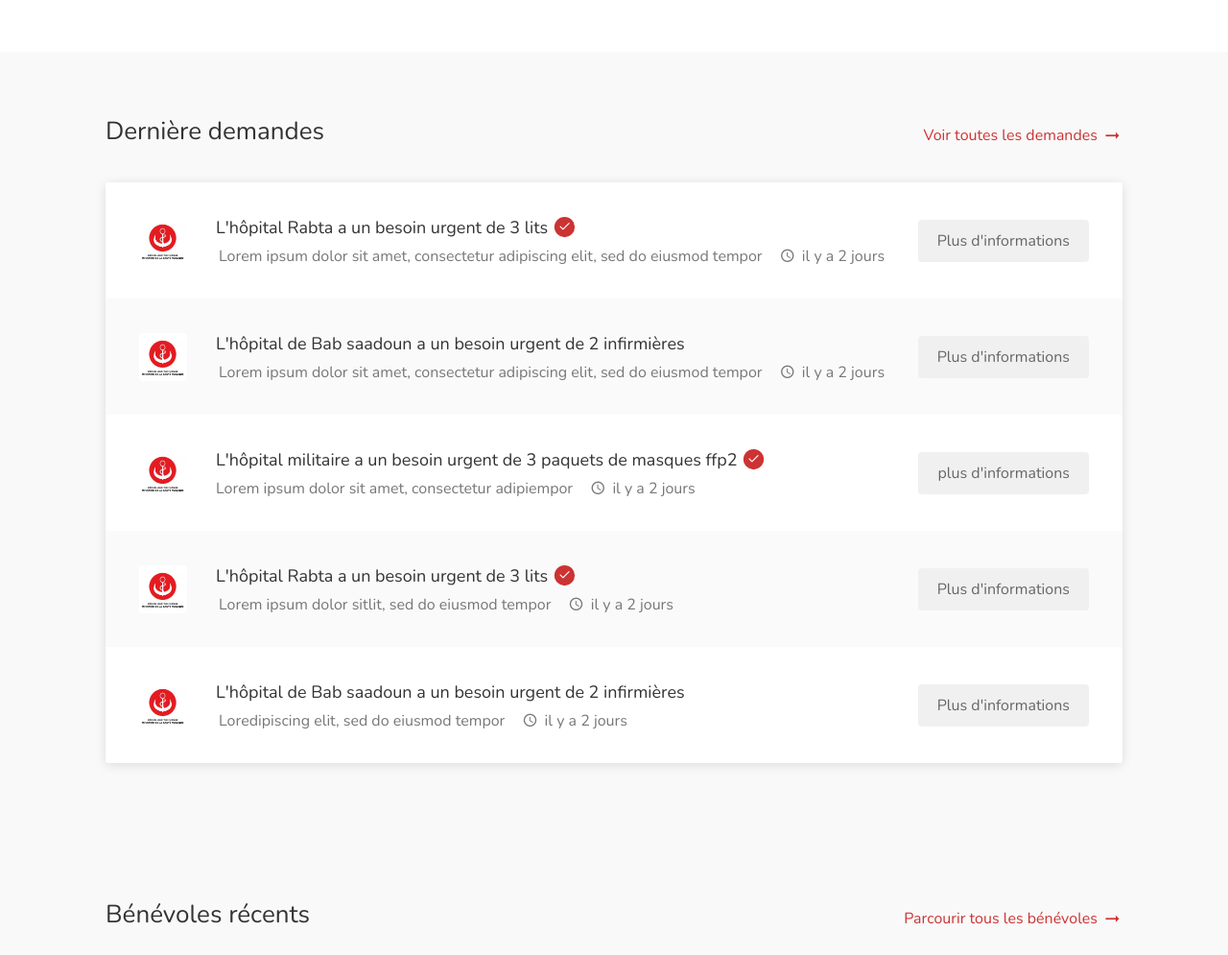
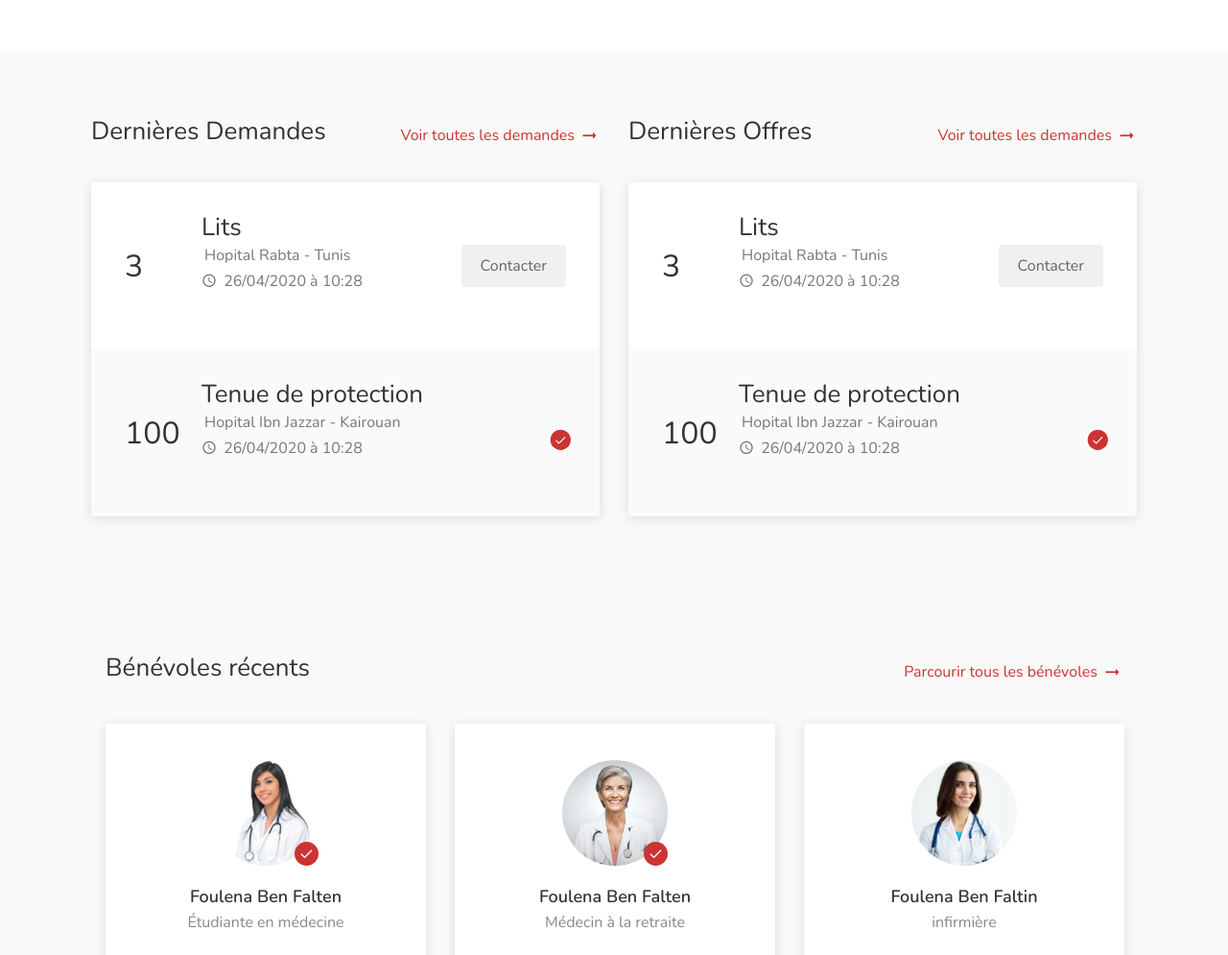
Before and after one commit to jaballah699/jaballah699.github.io, a plain HTML site: page index.html in a window 1280 px wide. Shown: the part 780-1775 px from the top of the page at 96% size. Drawn offline with nearby package versions, Linux system fonts and the light colour scheme; some packages are replaced by stand-ins of ours; files whose address does not match are found by name.

Commit message:
Add files via upload

```diff
--- a/index.html
+++ b/index.html
@@ -179,11 +179,12 @@
 <div class="section gray margin-top-45 padding-top-65 padding-bottom-75">
 	<div class="container">
 		<div class="row">
-			<div class="col-xl-12">
+			<div class="row">
+			<div class="col-xl-6">
 
 				<!-- Section Headline -->
 				<div class="section-headline margin-top-0 margin-bottom-35">
-					<h3>Dernière demandes</h3>
+					<h3>Dernières Demandes</h3>
 					<a href="jobs-list-layout-full-page-map.html" class="headline-link">Voir toutes les demandes</a>
 				</div>
 
@@ -191,156 +192,178 @@
 				<div class="listings-container compact-list-layout margin-top-35">
 
 					<!-- Job Listing -->
-					<a href="single-job-page.html" class="job-listing with-apply-button">
+
+
+<a href="single-job-page.html" class="job-listing with-apply-button">
 
 						<!-- Job Listing Details -->
 						<div class="job-listing-details">
 
 							<!-- Logo -->
 							<div class="job-listing-company-logo">
-								<img src="images/company-logo-05.png" alt="">
+
+<h1>3</h1>
 							</div>
 
 							<!-- Details -->
 							<div class="job-listing-description">
-								<h3 class="job-listing-title">L'hôpital Rabta a un besoin urgent de 3 lits <div class="verified-badge" title="Demande vérifiée" data-tippy-placement="top"></div></h3>
+								<h2 class="job-listing-title">Lits</h2>
 
 								<!-- Job Listing Footer -->
 								<div class="job-listing-footer">
 									<ul>
-										<li><i class=></i> Lorem ipsum dolor sit amet, consectetur adipiscing elit, sed do eiusmod tempor </li>
-										<li><i class="icon-material-outline-access-time"></i> il y a 2 jours</li>
+										<li><i class=""></i> Hopital Rabta - Tunis</li>
+										<li><i class="icon-material-outline-access-time"></i> 26/04/2020 à 10:28</li>
 									</ul>
 								</div>
-							</div>
+							<br></div>
 
-							<!-- Apply Button -->
-							<span class="list-apply-button ripple-effect">Plus d'informations</span>
+							<span class="list-apply-button ripple-effect">Contacter</span><!-- Apply Button -->
+
 						</div>
-					</a>
-
-
-					<!-- Job Listing -->
-					<a href="single-job-page.html" class="job-listing with-apply-button">
+					</a><a href="single-job-page.html" class="job-listing with-apply-button">
 
 						<!-- Job Listing Details -->
 						<div class="job-listing-details">
 
 							<!-- Logo -->
 							<div class="job-listing-company-logo">
-								<img src="images/company-logo-05.png" alt="">
+
+<h1>100</h1>
 							</div>
 
 							<!-- Details -->
 							<div class="job-listing-description">
-								<h3 class="job-listing-title">L'hôpital de 	Bab saadoun a un besoin urgent de 2 infirmières</h3>
+								<h2 class="job-listing-title">Tenue de protection</h2>
 
 								<!-- Job Listing Footer -->
-									<div class="job-listing-footer">
+								<div class="job-listing-footer">
 									<ul>
-										<li><i class=></i> Lorem ipsum dolor sit amet, consectetur adipiscing elit, sed do eiusmod tempor </li>
-										<li><i class="icon-material-outline-access-time"></i> il y a 2 jours</li>
+										<li><i class=""></i> Hopital Ibn Jazzar - Kairouan</li>
+										<br><li><i class="icon-material-outline-access-time"></i> 26/04/2020 à 10:28</li>
 									</ul>
 								</div>
-							</div>
+							<br></div>
 
-							<!-- Apply Button -->
-							<span class="list-apply-button ripple-effect">Plus d'informations</span>
+							<div class="verified-badge" data-tippy-placement="top" data-tippy="" data-original-title="Demande vérifiée"></div><!-- Apply Button -->
+
 						</div>
 					</a>
+
+
+
+
 					<!-- Job Listing -->
-					<a href="single-job-page.html" class="job-listing with-apply-button">
+
+					<!-- Job Listing -->
+
+
+
+					<!-- Job Listing -->
+
+
+
+					<!-- Job Listing -->
+
+
+				</div>
+				<!-- Jobs Container / End -->
+
+			</div>
+
+			<div class="col-xl-6">
+
+				<!-- Section Headline -->
+				<div class="section-headline margin-top-0 margin-bottom-35">
+					<h3>Dernières Offres</h3>
+					<a href="jobs-list-layout-full-page-map.html" class="headline-link">Voir toutes les demandes</a>
+				</div>
+
+				<!-- Jobs Container -->
+				<div class="listings-container compact-list-layout margin-top-35">
+
+					<!-- Job Listing -->
+
+
+<a href="single-job-page.html" class="job-listing with-apply-button">
 
 						<!-- Job Listing Details -->
 						<div class="job-listing-details">
 
 							<!-- Logo -->
 							<div class="job-listing-company-logo">
-							<img src="images/company-logo-05.png" alt="">
+
+<h1>3</h1>
 							</div>
 
 							<!-- Details -->
 							<div class="job-listing-description">
-								<h3 class="job-listing-title">L'hôpital militaire a un besoin urgent de 3 paquets de masques ffp2 <div class="verified-badge" title="Demande vérifiée" data-tippy-placement="top"></div></h3></h3>
+								<h2 class="job-listing-title">Lits</h2>
 
 								<!-- Job Listing Footer -->
 								<div class="job-listing-footer">
 									<ul>
-										<li></i> Lorem ipsum dolor sit amet, consectetur adipiempor</li>
-										<li><i class="icon-material-outline-access-time"></i> il y a 2 jours</li>
+										<li><i class=""></i> Hopital Rabta - Tunis</li>
+										<li><i class="icon-material-outline-access-time"></i> 26/04/2020 à 10:28</li>
 									</ul>
 								</div>
-							</div>
+							<br></div>
 
-							<!-- Apply Button -->
-							<span class="list-apply-button ripple-effect">plus d'informations</span>
+							<span class="list-apply-button ripple-effect">Contacter</span><!-- Apply Button -->
+
 						</div>
-					</a>
-
-
-					<!-- Job Listing -->
-					<a href="single-job-page.html" class="job-listing with-apply-button">
+					</a><a href="single-job-page.html" class="job-listing with-apply-button">
 
 						<!-- Job Listing Details -->
 						<div class="job-listing-details">
 
 							<!-- Logo -->
 							<div class="job-listing-company-logo">
-								<img src="images/company-logo-05.png" alt="">
+
+<h1>100</h1>
 							</div>
 
 							<!-- Details -->
 							<div class="job-listing-description">
-								<h3 class="job-listing-title">L'hôpital Rabta a un besoin urgent de 3 lits <div class="verified-badge" title="Demande vérifiée" data-tippy-placement="top"></div></h3>
+								<h2 class="job-listing-title">Tenue de protection</h2>
 
 								<!-- Job Listing Footer -->
 								<div class="job-listing-footer">
 									<ul>
-										<li><i class=></i> Lorem ipsum dolor sitlit, sed do eiusmod tempor </li>
-										<li><i class="icon-material-outline-access-time"></i> il y a 2 jours</li>
+										<li><i class=""></i> Hopital Ibn Jazzar - Kairouan</li>
+										<br><li><i class="icon-material-outline-access-time"></i> 26/04/2020 à 10:28</li>
 									</ul>
 								</div>
-							</div>
+							<br></div>
 
-							<!-- Apply Button -->
-							<span class="list-apply-button ripple-effect">Plus d'informations</span>
+							<div class="verified-badge" data-tippy-placement="top" data-tippy="" data-original-title="Demande vérifiée"></div><!-- Apply Button -->
+
 						</div>
 					</a>
 
 
+
+
 					<!-- Job Listing -->
-					<a href="single-job-page.html" class="job-listing with-apply-button">
 
-						<!-- Job Listing Details -->
-						<div class="job-listing-details">
+					<!-- Job Listing -->
 
-							<!-- Logo -->
-							<div class="job-listing-company-logo">
-								<img src="images/company-logo-05.png" alt="">
-							</div>
 
-							<!-- Details -->
-							<div class="job-listing-description">
-								<h3 class="job-listing-title">L'hôpital de 	Bab saadoun a un besoin urgent de 2 infirmières</h3>
 
-								<!-- Job Listing Footer -->
-									<div class="job-listing-footer">
-									<ul>
-										<li><i class=></i> Loredipiscing elit, sed do eiusmod tempor </li>
-										<li><i class="icon-material-outline-access-time"></i> il y a 2 jours</li>
-									</ul>
-								</div>
-							</div>
+					<!-- Job Listing -->
 
-							<!-- Apply Button -->
-							<span class="list-apply-button ripple-effect">Plus d'informations</span>
-						</div>
-					</a>
+
+
+					<!-- Job Listing -->
+
 
 				</div>
 				<!-- Jobs Container / End -->
 
 			</div>
+
+
+		</div>
 		</div>
 	</div>
 </div>
```
